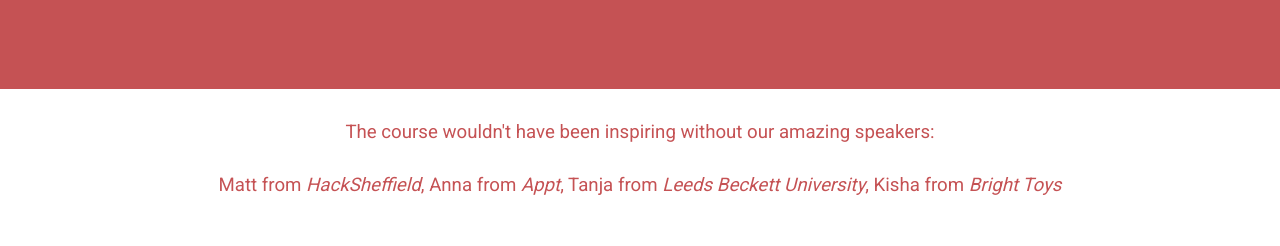
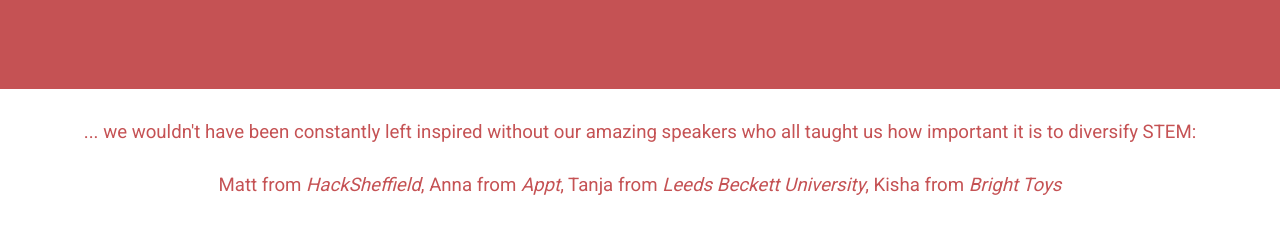
Before and after one commit to paulienuh/PythonProject, a Flask app: page / in a window 1280 px wide. Shown: the part 2492-2738 px from the top of the page. Run offline with Flask 2, Linux system fonts and the light colour scheme; some libraries are stand-ins or nearby versions.

Commit message:
Re-writing

```diff
--- a/templates/index.html
+++ b/templates/index.html
@@ -29,7 +29,7 @@
 <div class="textbox" >
 <div class="pls" style="width: 75%; margin: 0 auto;" >
 Throughout the Code First Community course here at the University of Sheffield, everyone involved have been sharing their experiences through the #shefcodefirst on social media, in particular, Twitter. <br><br>
-Nicely showcasing the great things that can be created from learning how to code! </div></div>
+WHich has nicely showcased the great things that can be created from learning how to code! </div></div>
 
 
 
@@ -57,7 +57,7 @@ Nicely showcasing the great things that can be created from learning how to code
 Our 8-weeks of coding adventures couldn't have been achieved without our talented instructors:<br><br>
 <center>Tejay White, Dave Chaston, Chris Bingham, Tania Allard, Darren Vong</center>
 <br><br>
-Want to tell everyone else how awesome they are? Nominate them as your <a href="https://codefirstgirls.typeform.com/to/zVjXUU" style=" border-bottom: 6px double #e2b9ba;">instructor of the month!</a>
+Tell everyone else how awesome they are! Nominate them as your <a href="https://codefirstgirls.typeform.com/to/zVjXUU" style=" border-bottom: 6px double #e2b9ba;">instructor of the month!</a>
 
 <div class="imgbox" >
 <center>
@@ -78,7 +78,7 @@ Want to tell everyone else how awesome they are? Nominate them as your <a href="
 <img src="https://pbs.twimg.com/profile_images/1565687831/304075_239094189469946_100001080997809_656986_285352273_n.jpg" class="img"></a></center></div>
 </div>
 <div class="text" >
-The course wouldn't have been inspiring without our amazing speakers:
+... we wouldn't have been constantly left inspired without our amazing speakers who all taught us how important it is to diversify STEM:
 <br>
 <br>
 Matt from <em>HackSheffield</em>, Anna from <em>Appt</em>, Tanja from <em>Leeds Beckett University</em>, Kisha from <em>Bright Toys</em>
@@ -92,7 +92,7 @@ Matt from <em>HackSheffield</em>, Anna from <em>Appt</em>, Tanja from <em>Leeds
 <img src="https://pbs.twimg.com/profile_images/775282616639643648/hJ4wXZGX.jpg" class="img"></a>
 <a href="http://twitter.com/grapleshark">
 <img src="https://pbs.twimg.com/profile_images/708979782999003136/cNpPug7M.jpg" class="img"></a>
-<a href="http://twitter.com/KishaBradley" >
+<a href="http://twitter.com/Kisha_Bradley" >
 <img src="https://pbs.twimg.com/profile_images/713041318826668036/DPlAsrQT.jpg" class="img"></a></center>
 
 <div class="text" >
```
